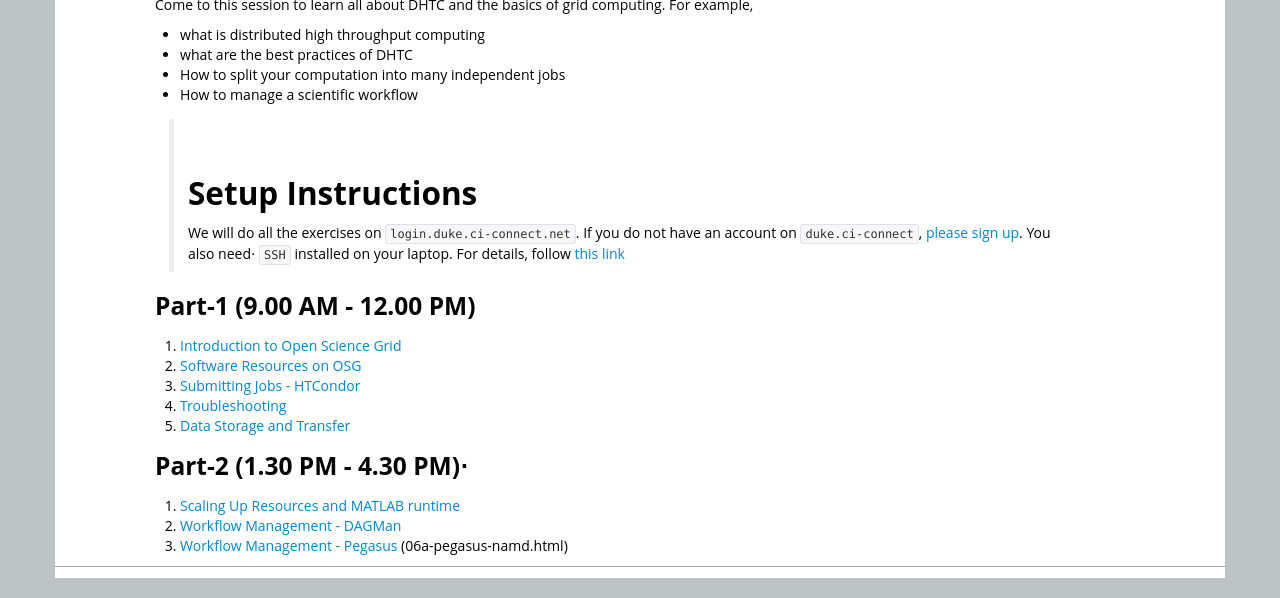
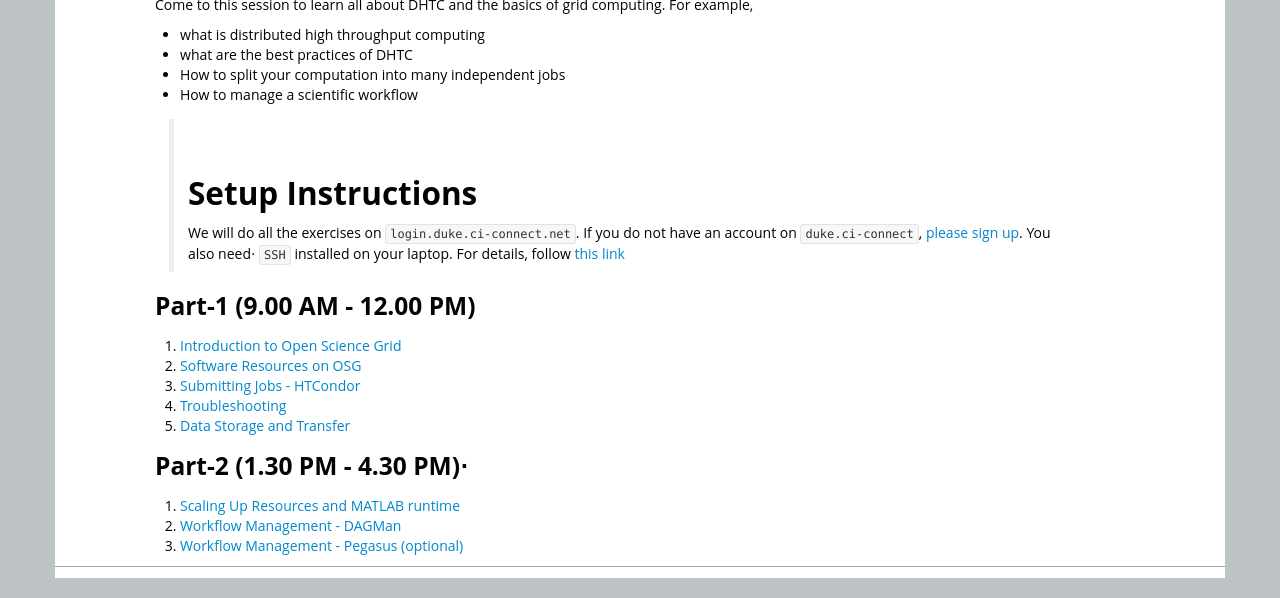
Before and after one commit to SWC-OSG-Workshop/2015-10-27-duke, a Jekyll site: the page built from novice/DHTC/index.md, in a window 1280 px wide. Shown: the part 367-965 px from the top of the page. Built offline with Jekyll 4.4.1, drawn with Linux system fonts in a browser that asks for light colours.

Commit message:
edit index.md

```diff
--- a/novice/DHTC/index.md
+++ b/novice/DHTC/index.md
@@ -38,5 +38,6 @@
 ### Part-2 (1.30 PM - 4.30 PM)⋅
 6.  [Scaling Up Resources and MATLAB runtime](04a-ScalingUp.html)
 7.  [Workflow Management - DAGMan](06-dagman-namd.html)
-8.  [Workflow Management - Pegasus](optional) (06a-pegasus-namd.html)
+8.  [Workflow Management - Pegasus (optional)](06a-pegasus-namd.html)
+
 </div>
```
